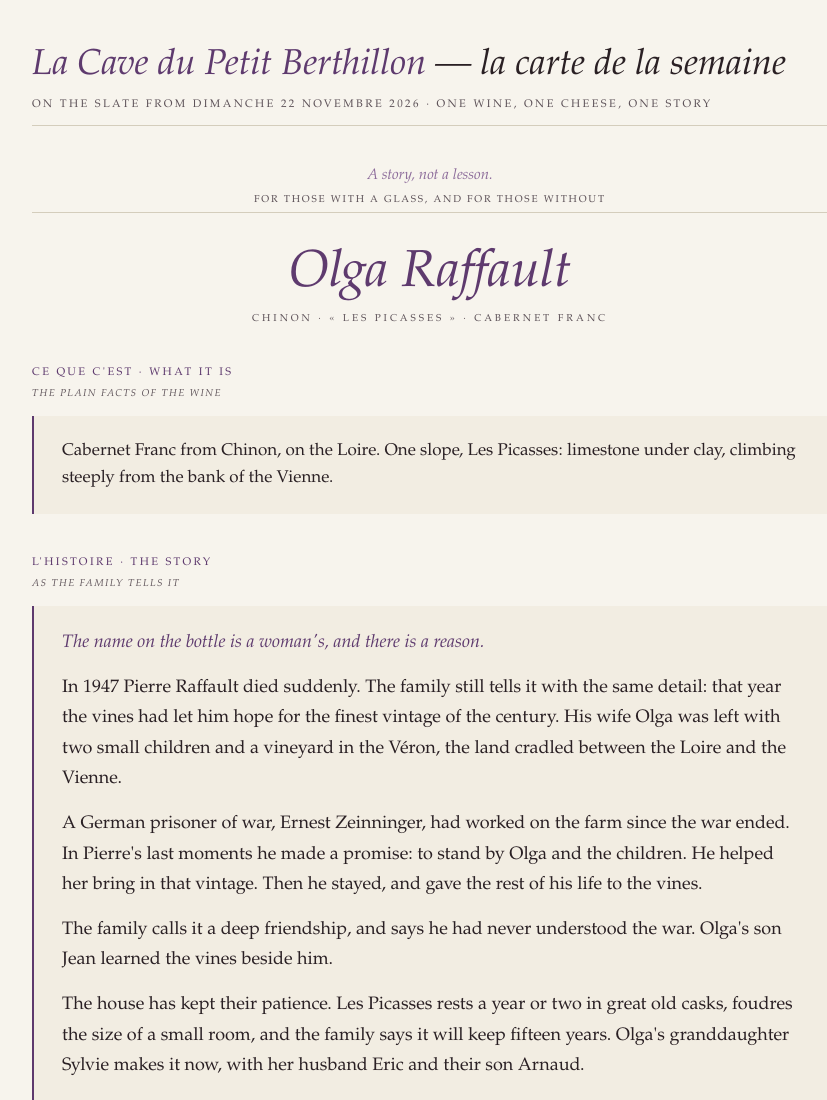
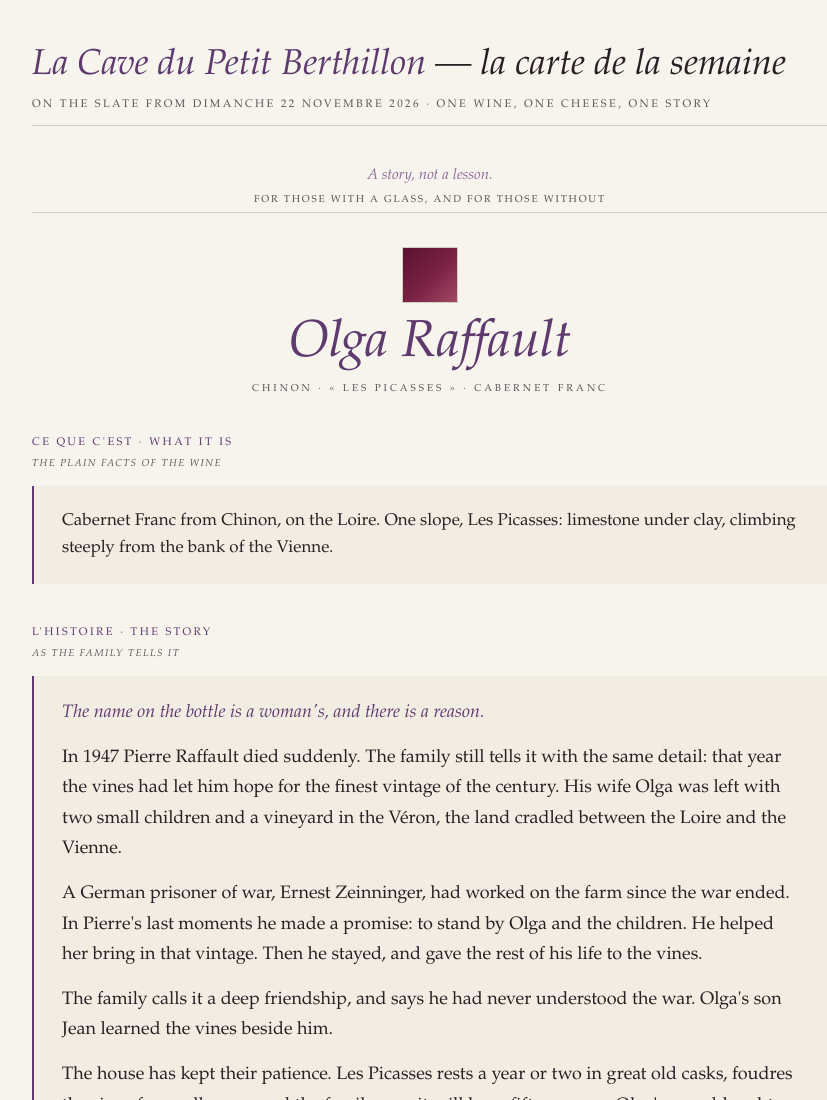
Before and after one commit to devadavisson/berthillon, a plain HTML site: page cave/01-raffault-chinon-les-picasses/index.html in a window 1280 px wide. Shown: the top 1100 px of the page, without its empty margins (210-1037 px from the left). Drawn offline with Linux system fonts and the light colour scheme.

Commit message:
La cave: a colour square on the Raffault card and its line, matching the pane
Co-Authored-By: Claude Opus 5.5 <noreply@anthropic.com>
Claude-Session: https://claude.ai/code/session_01SUnN2uycyXwBbeF1XAKR2j

```diff
--- a/cave/01-raffault-chinon-les-picasses/index.html
+++ b/cave/01-raffault-chinon-les-picasses/index.html
@@ -24,7 +24,8 @@
   .panel em { color:var(--violet); }
   .story p { font-size:18px; line-height:1.7; }
   .story p.lede { font-style:italic; color:var(--violet); }
-  .wine { font-style:italic; font-size:52px; color:var(--violet); line-height:1.05; text-align:center; margin:34px 0 6px; }
+  .swatch { width:56px; height:56px; border:1px solid var(--rule); margin:34px auto 0; }
+  .wine { font-style:italic; font-size:52px; color:var(--violet); line-height:1.05; text-align:center; margin:14px 0 6px; }
   .wine small { display:block; font-style:normal; font-size:10px; letter-spacing:0.3em; text-transform:uppercase; color:var(--ink-soft); margin-top:12px; }
   .pause { background:var(--paper-darker); border-left:2px solid var(--violet-soft); padding:14px 22px; margin:3px 0; font-style:italic; text-align:center; font-size:15px; color:var(--ink-soft); }
   .checked { font-size:13px; color:var(--ink-soft); font-style:italic; margin-top:28px; text-align:center; }
@@ -45,6 +46,8 @@
   A story, not a lesson.
   <span class="en">for those with a glass, and for those without</span>
 </div>
+
+<div class="swatch" style="background:linear-gradient(135deg,#5A1230 0%,#7A2244 55%,#A04A66 100%);" title="the wine's colour on this week's window pane"></div>
 
 <div class="wine">Olga Raffault<small>Chinon · « Les Picasses » · Cabernet Franc</small></div>
 
```
Also changed, not shown: cave/index.html (+2 -0 lines).
